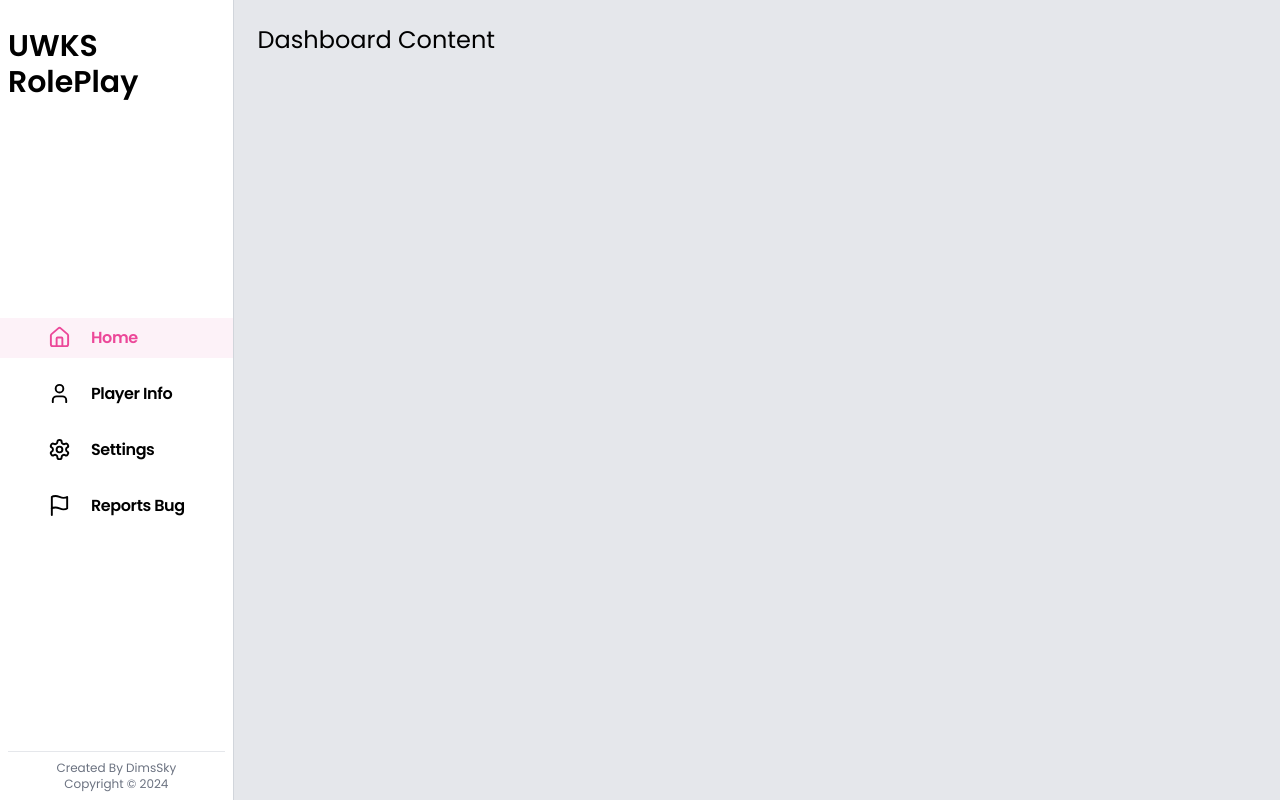
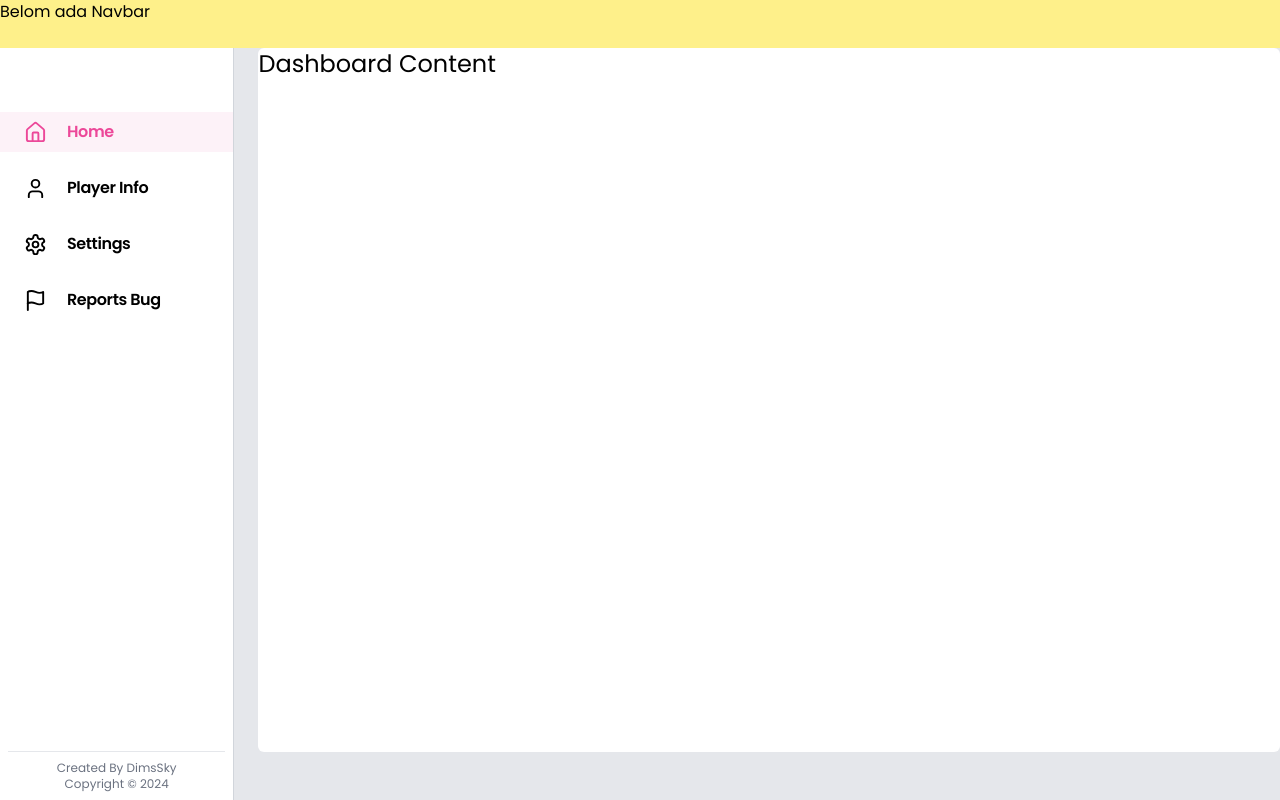
Before and after one commit to KINGDimsSky/SA-MP-UWKS-Dashboard, a React (Vite) app: page /dashboard in a window 1280 px wide. Built offline with nearby package versions, Linux system fonts and the light colour scheme; sample sign-in values are in the browser's storage.

Commit message:
Adding Simple JWT On Auth

```diff
--- a/package.json
+++ b/package.json
@@ -10,6 +10,8 @@
     "preview": "vite preview"
   },
   "dependencies": {
+    "axios": "^1.7.7",
+    "jwt-decode": "^4.0.0",
     "lucide-react": "^0.447.0",
     "react": "^18.3.1",
     "react-dom": "^18.3.1",
--- /dev/null
+++ b/src/Components/DashHome.jsx
@@ -0,0 +1,11 @@
+import React from "react";
+
+const DashHome = () => {
+    return (
+        <div className="div">
+            <h2>Halo ges</h2>
+        </div>
+    )
+}
+
+export default DashHome
--- a/src/Components/InputForm.jsx
+++ b/src/Components/InputForm.jsx
@@ -1,14 +1,12 @@
-import React from 'react'
+import { forwardRef } from 'react'
 
-const InputForm = ({label, placeholder, type, htmlFor}) => {
-
+const InputForm = forwardRef(({label, placeholder, type, htmlFor}, ref) => {
   return (
-    <form action="">
+    <div>
       <label htmlFor={htmlFor} className='text-sm font-medium tracking-tight mb-2'>{label}</label>
-      <input name={htmlFor} id={htmlFor} type={type} placeholder={placeholder} className='border w-full py-2 px-2 border-gray-300 rounded-md mb-4 placeholder:text-xs' />
-    </form>
-
+      <input ref={ref} name={htmlFor} id={htmlFor} type={type} placeholder={placeholder} className='border w-full py-2 px-2 border-gray-300 rounded-md mb-4 placeholder:text-xs' />
+    </div>
   )
-}
+})
 
 export default InputForm
--- a/src/Components/Navbar.jsx
+++ b/src/Components/Navbar.jsx
@@ -2,7 +2,7 @@ import React from 'react'
 
 const Navbar = () => {
   return (
-    <div className="flex gap-2 bg-yellow-200">
+    <div className="absolute flex w-full gap-2 bg-yellow-200 h-12">
         <h2>Belom ada Navbar</h2>
     </div>
   )
--- /dev/null
+++ b/src/Layout/DashLayout.jsx
@@ -0,0 +1,56 @@
+import React, { useEffect } from 'react'
+import { Flag, House, Settings, User } from 'lucide-react'
+import { sidebarItem } from '../config'
+import { useState } from 'react'
+import { useNavigate } from 'react-router-dom';
+import { getUsername } from '../services/Auth.service';
+
+const DashLayout = () => {
+    const navigate = useNavigate();
+    const [activeIndex, setActiveIndex] = useState(0);
+    const [username, setUsername] = useState('');
+
+    useEffect(() => {
+      const tokenStatus = localStorage.getItem('token');
+      if (tokenStatus){
+        setUsername(getUsername(tokenStatus))
+      }else {
+        navigate('/signin')
+      }
+    }, [activeIndex])
+
+    const iconMap = {
+        House: House,
+        User: User,
+        Settings: Settings,
+        Flag: Flag
+      }
+
+  return (
+    <div className="flex">
+    <div className="flex border-r border-gray-300 items-center  justify-between flex-col w-72 h-screen">
+          <ul className='mt-28 flex flex-col w-full gap-y-4'>
+            {sidebarItem.map((e, index) => {
+            const MyIcons = iconMap[e.icon]
+            return <li key={e.title} onClick={() => setActiveIndex(index)} className={`md:pl-6 md:text-base text-sm items-center gap-5 flex ${activeIndex === index ? `bg-pink-50 text-pink-500` : ``} hover:text-pink-500 hover:bg-pink-50 p-2 font-semibold tracking-tight`}><MyIcons size={23}/> {e.title}</li>
+            })}
+          </ul>
+        <div className="text-xs text-gray-500 p-2 w-full flex flex-col items-center">
+          <div className="garis w-full border-t border-gray-200 mb-2 bg-gray-200"></div>
+          <p>Created By DimsSky</p>
+          <p>Copyright © 2024</p>
+        </div>
+    </div>
+    <div className="DashboardContent bg-gray-200 py-12 pl-6 w-full">
+        <div className="content bg-white rounded-md h-full">
+            <h2 className='text-2xl'>Dashboard Content</h2>
+        </div>
+    </div>
+</div>
+  )
+}
+
+export default DashLayout
+
+/* mor_2314 */
+/* 83r5^_ */
--- a/src/pages/Dashboard.jsx
+++ b/src/pages/Dashboard.jsx
@@ -1,39 +1,12 @@
-import { Flag, House, Settings, User } from 'lucide-react'
-import { sidebarItem } from '../config'
-import { useState } from 'react'
+import Navbar from '../Components/Navbar';
+import DashLayout from '../Layout/DashLayout';
 
 const Dashboard = () => {
 
-  const [activeIndex, setActiveIndex] = useState(0);
-
-  const iconMap = {
-    House: House,
-    User: User,
-    Settings: Settings,
-    Flag: Flag
-  }
-
   return (
-    <div className="flex">
-        <div className="flex border-r border-gray-300 items-center  justify-between flex-col w-72 h-screen">
-            <h2 className='text-3xl ml-2 mt-4 pt-3 font-semibold'>UWKS RolePlay</h2>
-              <ul className='flex flex-col w-full gap-y-4'>
-                {sidebarItem.map((e, index) => {
-                const MyIcons = iconMap[e.icon]
-                return <li key={e.title} onClick={() => setActiveIndex(index)} className={`md:pl-12 md:text-base text-sm items-center gap-5 flex ${activeIndex === index ? `bg-pink-50 text-pink-500` : ``} hover:text-pink-500 hover:bg-pink-50 p-2 font-semibold tracking-tight`}><MyIcons size={23}/> {e.title}</li>
-                })}
-              </ul>
-            <div className="text-xs text-gray-500 p-2 w-full flex flex-col items-center">
-              <div className="garis w-full border-t border-gray-200 mb-2 bg-gray-200"></div>
-              <p>Created By DimsSky</p>
-              <p>Copyright © 2024</p>
-            </div>
-        </div>
-        <div className="DashboardContent bg-gray-200 p-6 w-full">
-            <div className="content">
-                <h2 className='text-2xl'>Dashboard Content</h2>
-            </div>
-        </div>
+    <div className="flex flex-col">
+      <Navbar/>
+      <DashLayout/>
     </div>
   )
 }
--- a/src/pages/signin.jsx
+++ b/src/pages/signin.jsx
@@ -2,9 +2,32 @@ import { Sparkles } from 'lucide-react'
 import Button from '../Components/Button'
 import InputForm from '../Components/InputForm'
 import AuthLayout from '../Layout/AuthLayout'
-import { Link } from 'react-router-dom'
+import { Link, useNavigate } from 'react-router-dom'
+import { useEffect, useRef } from 'react'
+import { loginSessions } from '../services/Auth.service'
 
 const LoginForm = () => {
+  const navigate = useNavigate();
+  const loginRef = useRef(null);
+
+  useEffect(() => {
+    loginRef.current.focus()
+  })
+
+  const handleSubmit = (event) => {
+    event.preventDefault();
+    const data = {
+      username: event.target.username.value,
+      password: event.target.password.value
+    }
+    loginSessions(data, (status, res) => {
+      if (status){
+        localStorage.setItem('token', res);
+        navigate('/dashboard')
+      }
+    })
+  }
+
   return (
     <AuthLayout>
        <div className="flex items-center gap-2">
@@ -27,14 +50,14 @@ const LoginForm = () => {
               <h2 className='text-gray-400 text-sm'>OR</h2>
               <div className="garis w-full border-y border-gray-300"></div>
            </div>
-           <div className="Formku ">
-              <InputForm htmlFor="email" type="email" label="Email" placeholder="Username"/>
+           <form onSubmit={handleSubmit}>
+              <InputForm ref={loginRef} htmlFor="username" type="text" label="Username" placeholder="John Doe"/>
               <InputForm htmlFor="password" type="password" label="Password" placeholder="Password"/>
-              <Button type="submit" link="/dashboard" className="mt-4 w-full py-2 bg-purple-500 text-white">
+              <Button type="submit" className="mt-4 w-full py-2 bg-purple-500 text-white">
                 Continue
               </Button>
-              <h2 className='mt-6 text-xs tracking-tighter'>Dont Have Account?<Link to="/signup" className='ml-1 font-semibold text-purple-500'>Sign Up</Link></h2>
-           </div>
+           </form>
+              <h2 className='mt-2 text-xs tracking-tighter'>Dont Have Account?<Link to="/signup" className='ml-1 font-semibold text-purple-500'>Sign Up</Link></h2>
     </AuthLayout>
   )
 }
--- /dev/null
+++ b/src/services/auth.service.js
@@ -0,0 +1,15 @@
+import axios from "axios";
+import { jwtDecode } from "jwt-decode";
+
+export const loginSessions = (data, callback) => {
+    axios.post('https://fakestoreapi.com/auth/login', data).then((res) => {
+       callback(true, res.data.token);
+    }).catch((err) => {
+       callback(false, err.response.data);
+    })
+}
+
+export const getUsername = (data) => {
+    const decoded = jwtDecode(data);
+    return decoded.user
+}
```
Also changed, not shown: 1 other file (tests, documents, lock files or other folders).
